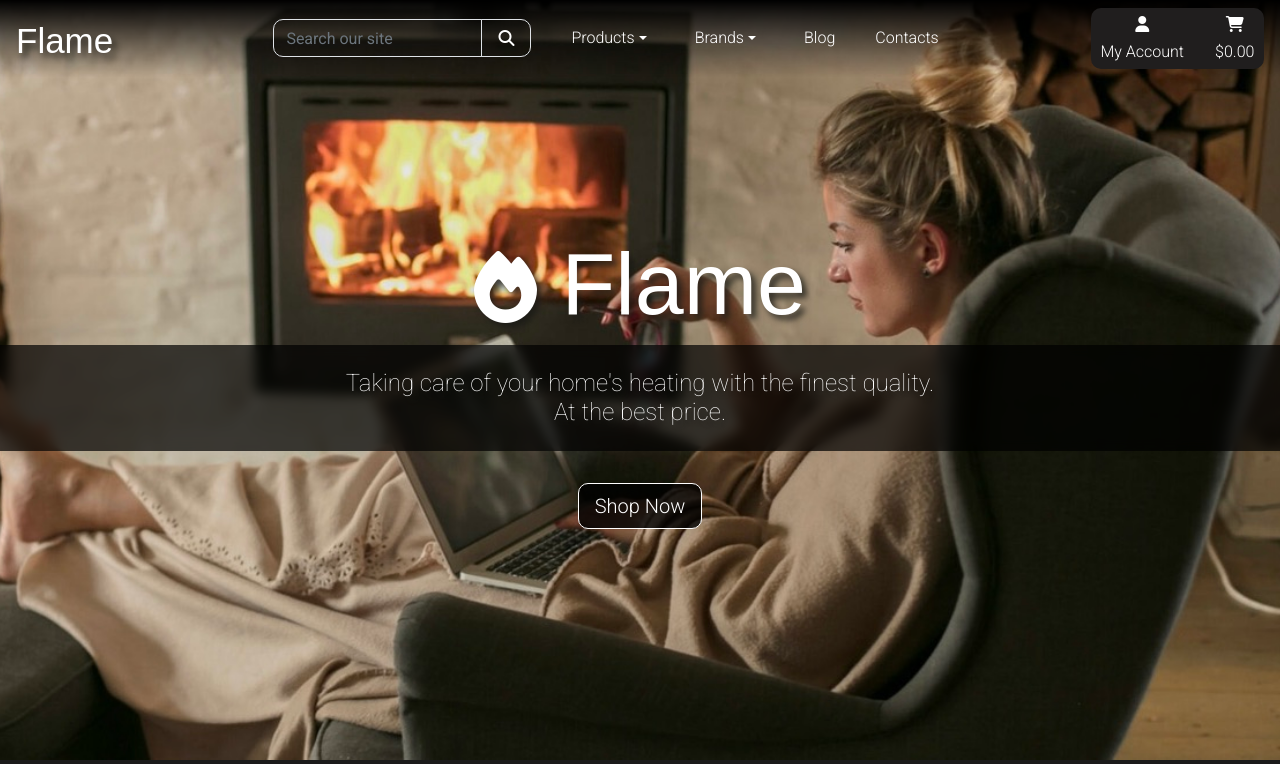
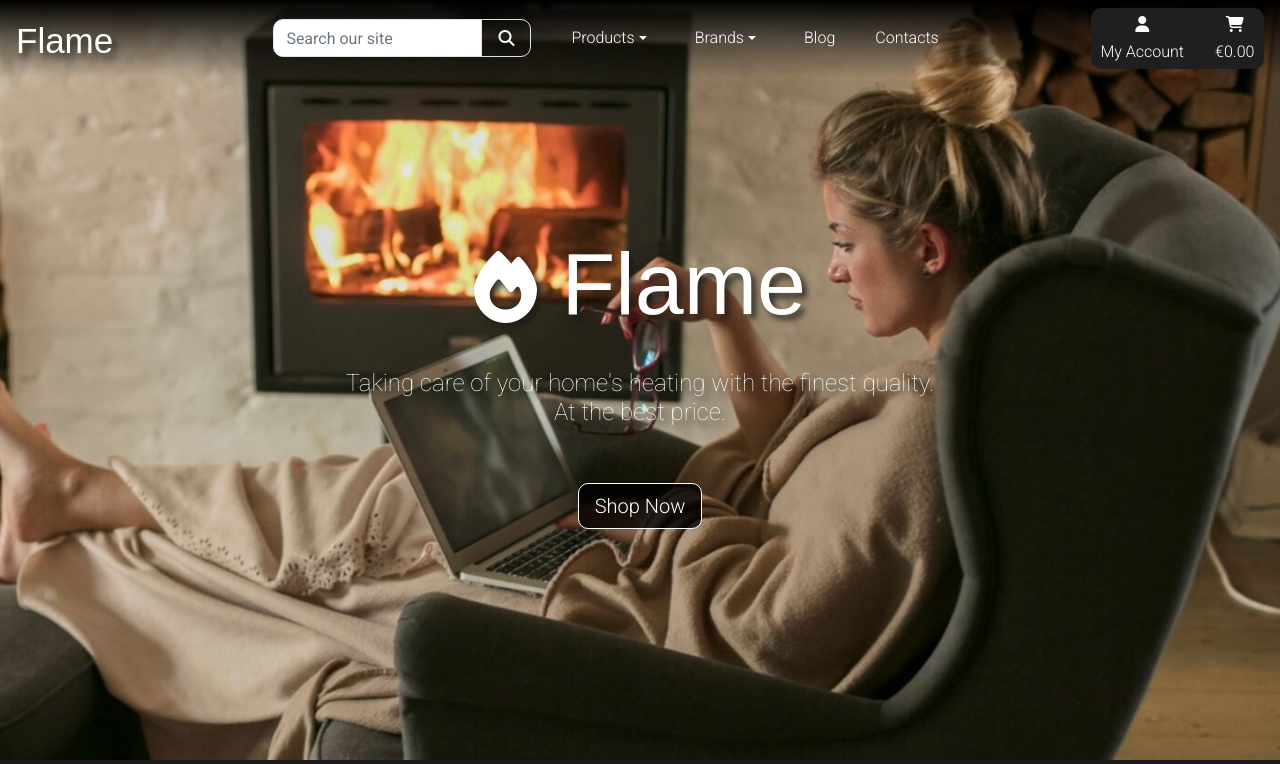
Before and after one commit to Hidnish/Milestone-Project-4-Flame, a Django app: page / in a window 1280 px wide. Shown: the top 764 px of the page. Run offline with Django 3.2, Linux system fonts and the light colour scheme; data comes from the database, SQL or seed files in the repository; some libraries are stand-ins or nearby versions; some web fonts are replaced.

Commit message:
Change currency sign to €

```diff
--- a/home/templates/home/index.html
+++ b/home/templates/home/index.html
@@ -20,7 +20,7 @@
     <div class="row h-100 justify-content-center text-center text-white">
         <div class="col-12 my-auto px-0">
             <h1 class="display-2 t-shadow logo-font"><i class="fas fa-fire display-3"></i> Flame</h1>
-            <p class="h4 p-4 font-weight-light t-shadow d-block bg-punch font-w-100 blur-6">
+            <p class="h4 p-4 font-weight-light t-shadow d-block font-w-100">
                 Taking care of your home's heating with the finest quality. <br>
                 At the best price.
             </p>
--- a/templates/base.html
+++ b/templates/base.html
@@ -103,7 +103,7 @@
                 id="navbarSupportedContent">
                 <form method="GET" action="{% url 'products'%}">
                     <div class="input-group w-100 px-2 px-xl-3 py-2 py-lg-0">
-                        <input class="form-control border round-left bg-dark-seet text-white" type="text" name="q"
+                        <input class="form-control border round-left bg-light-01 text-white" type="text" name="q"
                             placeholder="Search our site">
                         <div class="input-group-append">
                             <button class="form-control btn btn-black round-right border border-black" type="submit">
@@ -192,7 +192,7 @@
                                     {% if grand_total %}
                                     <span class="text-warning font-weight-bold">€{{ grand_total|floatformat:2 }}</span>
                                     {% else %}
-                                    $0.00
+                                    €0.00
                                     {% endif %}
                                 </p>
                             </div>
--- a/templates/includes/toasts/toast_success.html
+++ b/templates/includes/toasts/toast_success.html
@@ -32,7 +32,7 @@
                 <div class="col">
                     <hr class="mt-1 mb-3">
                     <strong><p class="mt-3 mb-2 text-black">
-                        Total (Exc. delivery): <span class="float-right">${{ total|floatformat:2 }}</span>
+                        Total (Exc. delivery): <span class="float-right">€{{ total|floatformat:2 }}</span>
                     </p></strong>
                     <a href="{% url 'view_cart' %}" class="btn btn-block border border-secondary radius-20 scale-small bg-dark-02">
                         <span class="text-uppercase">Go To Secure Checkout</span>
```
Also changed, not shown: cart/templates/cart/cart.html (+5 -5 lines), checkout/templates/checkout/checkout.html (+6 -6 lines).
